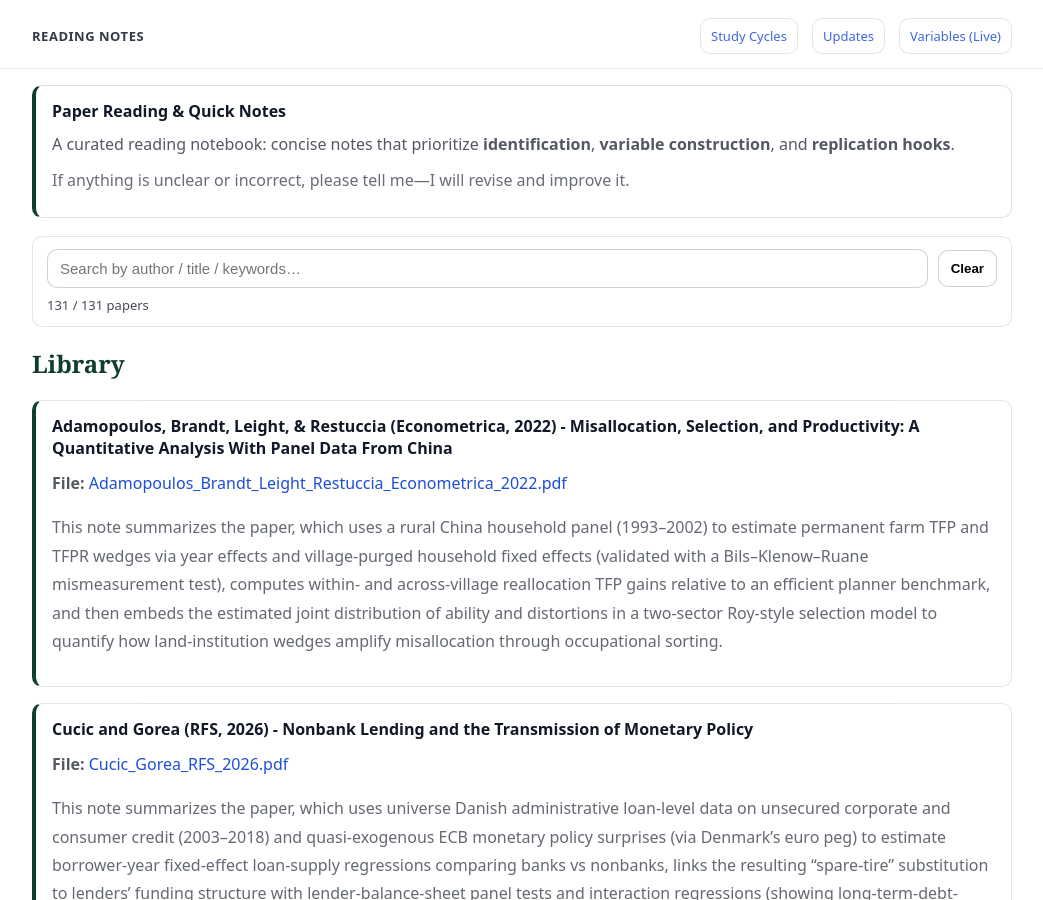
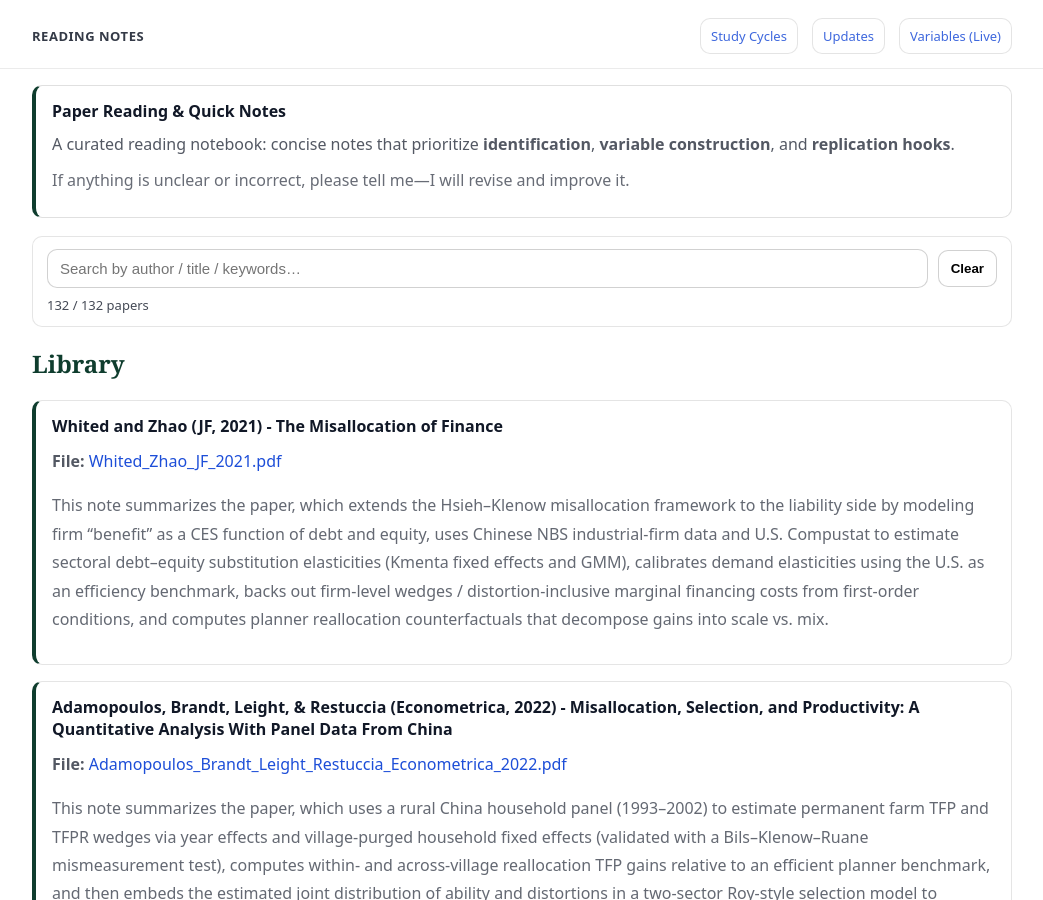
Before and after one commit to yaxinzn/study-archive, a Jekyll site: the page built from reading/index.md, in a window 1280 px wide and 900 px high. Shown: the whole window, without its empty margins (118-1161 px from the left). Built offline with Jekyll 4.4.1, drawn with Linux system fonts in a browser that asks for light colours.

Commit message:
Reading: add/update Whited_Zhao_JF_2021.pdf

```diff
--- a/_data/reading.yml
+++ b/_data/reading.yml
@@ -1,3 +1,7 @@
+- title: "Whited and Zhao (JF, 2021) - The Misallocation of Finance"
+  file: "Whited_Zhao_JF_2021.pdf"
+  desc: "This note summarizes the paper, which extends the Hsieh–Klenow misallocation framework to the liability side by modeling firm “benefit” as a CES function of debt and equity, uses Chinese NBS industrial-firm data and U.S. Compustat to estimate sectoral debt–equity substitution elasticities (Kmenta fixed effects and GMM), calibrates demand elasticities using the U.S. as an efficiency benchmark, backs out firm-level wedges / distortion-inclusive marginal financing costs from first-order conditions, and computes planner reallocation counterfactuals that decompose gains into scale vs. mix."
+
 - title: "Adamopoulos, Brandt, Leight, & Restuccia (Econometrica, 2022) - Misallocation, Selection, and Productivity: A Quantitative Analysis With Panel Data From China"
   file: "Adamopoulos_Brandt_Leight_Restuccia_Econometrica_2022.pdf"
   desc: "This note summarizes the paper, which uses a rural China household panel (1993–2002) to estimate permanent farm TFP and TFPR wedges via year effects and village-purged household fixed effects (validated with a Bils–Klenow–Ruane mismeasurement test), computes within- and across-village reallocation TFP gains relative to an efficient planner benchmark, and then embeds the estimated joint distribution of ability and distortions in a two-sector Roy-style selection model to quantify how land-institution wedges amplify misallocation through occupational sorting."
```
Also changed, not shown: 1 other file.
